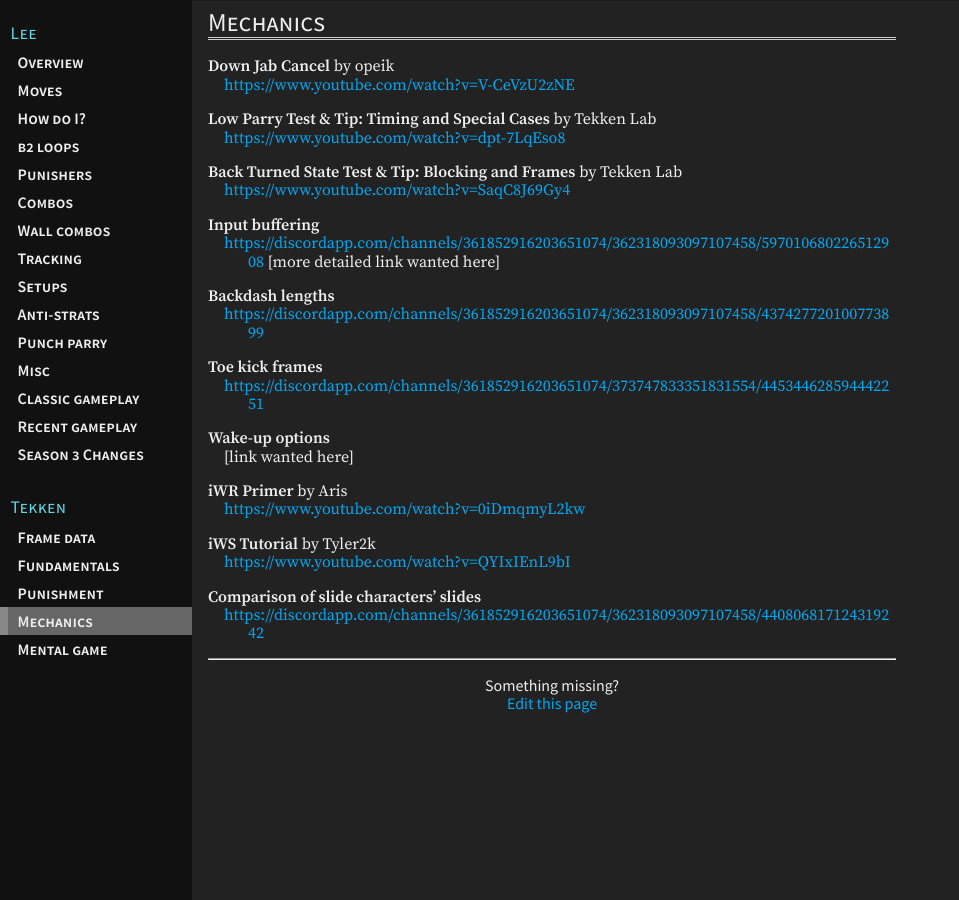
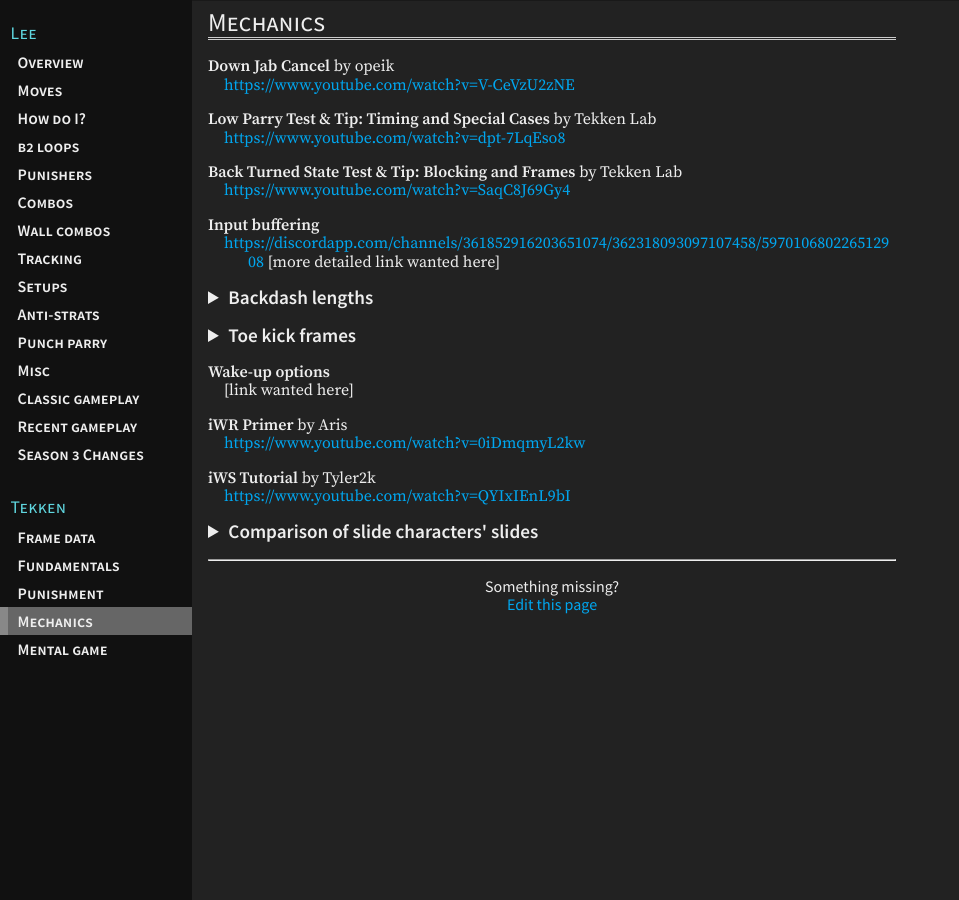
Before and after one commit to t7leeschool/t7leeschool.github.io, a Jekyll site: the page built from _pages/mechanics.md, in a window 1280 px wide. Shown: the whole page, without its empty margins (0-959 px from the left). Built offline with Jekyll 4.4.1, drawn with Linux system fonts in a browser that asks for light colours; part of the change alters nothing that is shown.

Commit message:
port discord links in /mechanics

```diff
--- a/_pages/mechanics.md
+++ b/_pages/mechanics.md
@@ -15,11 +15,38 @@ title: Mechanics
 : <https://discordapp.com/channels/361852916203651074/362318093097107458/597010680226512908>
 [more detailed link wanted here]
 
-**Backdash lengths**
-: <https://discordapp.com/channels/361852916203651074/362318093097107458/437427720100773899>
+<details>
+<summary markdown="0">Backdash lengths</summary>
+<!-- https://discordapp.com/channels/361852916203651074/362318093097107458/437427720100773899 -->
+Backdashes at the end (long/full) maintain their speed for the whole dash,
+while ones at the front (short/average) are only fast early on. You want to
+cancel whenever you start to slow down, so shorter dashes should be cancelled
+faster.
 
-**Toe kick frames**
-: <https://discordapp.com/channels/361852916203651074/373747833351831554/445344628594442251>
+Very | Short | Semi- | Average | Semi- | Long | Semi- | Full
+Eliza|Bryan|Nina|Bob|Akuma|Drag|Feng|Alisa
+|Claudio|Shaheen|Hwo|Asuka|Hei|Jack|Eddy
+|Gigas|Yoshi|Katarina|Devil Jin|Kazuya|Maven|
+|Josie||King|Jin|Lars|Paul|
+|Kuma||Law|Kazumi|Leo||
+|Lee||Lucky Chloe|Miguel||
+|Lili|||Xiaoyu||
+|Steve|||||
+
+</details>
+
+<details>
+<summary markdown="0">Toe kick frames</summary>
+<!-- https://discordapp.com/channels/361852916203651074/373747833351831554/445344628594442251 -->
+
+Toe Kick ("Recovery Kick" in practice mode; performed w/ d+4 while FUFT) has
+varying advantage on block depending on the character that performs it.
+
+&minus;16 | Lars and all females except Chloe, Josie, Leo, and Raven
+&minus;18 | everyone else
+&minus;20 | Akuma, Bears, Geese, Jack, King, and Noctis
+
+</details>
 
 **Wake-up options**
 : [link wanted here]
@@ -30,5 +57,18 @@ title: Mechanics
 **iWS Tutorial** by Tyler2k
 : <https://www.youtube.com/watch?v=QYIxIEnL9bI>
 
-**Comparison of slide characters' slides**
-: <https://discordapp.com/channels/361852916203651074/362318093097107458/440806817124319242>
+<details>
+<summary markdown="0">Comparison of slide characters' slides</summary>
+<!-- https://discordapp.com/channels/361852916203651074/362318093097107458/440806817124319242 -->
+Lee
+: High crushes up until the first active frame, where he just starts evading highs, and getting hit during and after this frame counts as a float.
+
+Law
+: High crushes up until *after* the first active frame, otherwise, same as Lee's. This means a trade with his slide is not a float, but gets full CH properties.
+
+Shaheen
+: The same as Lee's, except his float frames start almost right away. This means the only time you get full CH properties is hitting him in the first (couple of) frame(s) of his startup. His also recovers into FUFT the fastest, making electric punishment on block much more difficult. It also *doesn't* low crush at all.
+
+Lei
+: Almost the same as Shaheen's, except he is in float the whole time, from the stance until he recovers after the move. His high crushing is kept throughout his stance and the startup of the move, up until the first active frame (meaning electric will trade with his slide, but cannot hit him before that frame)
+</details>
```
